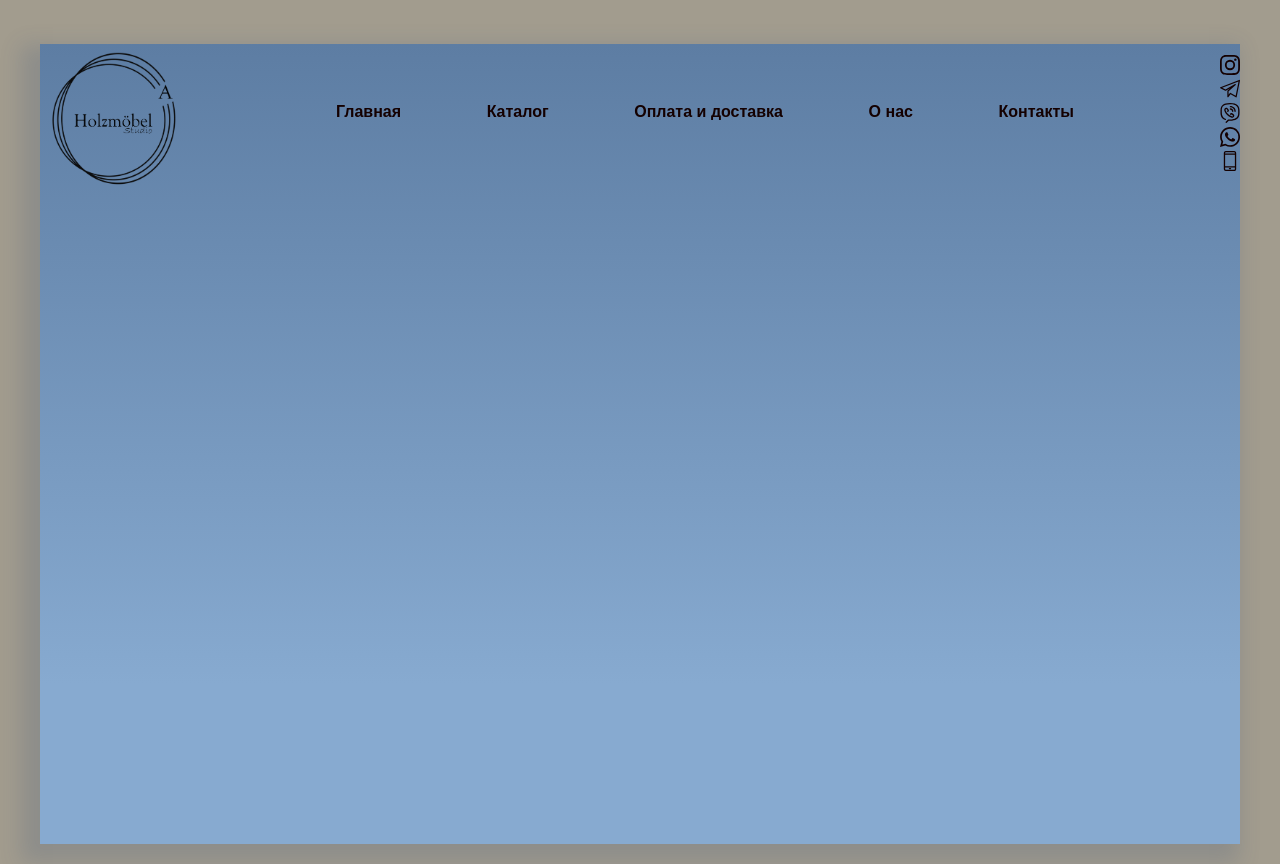
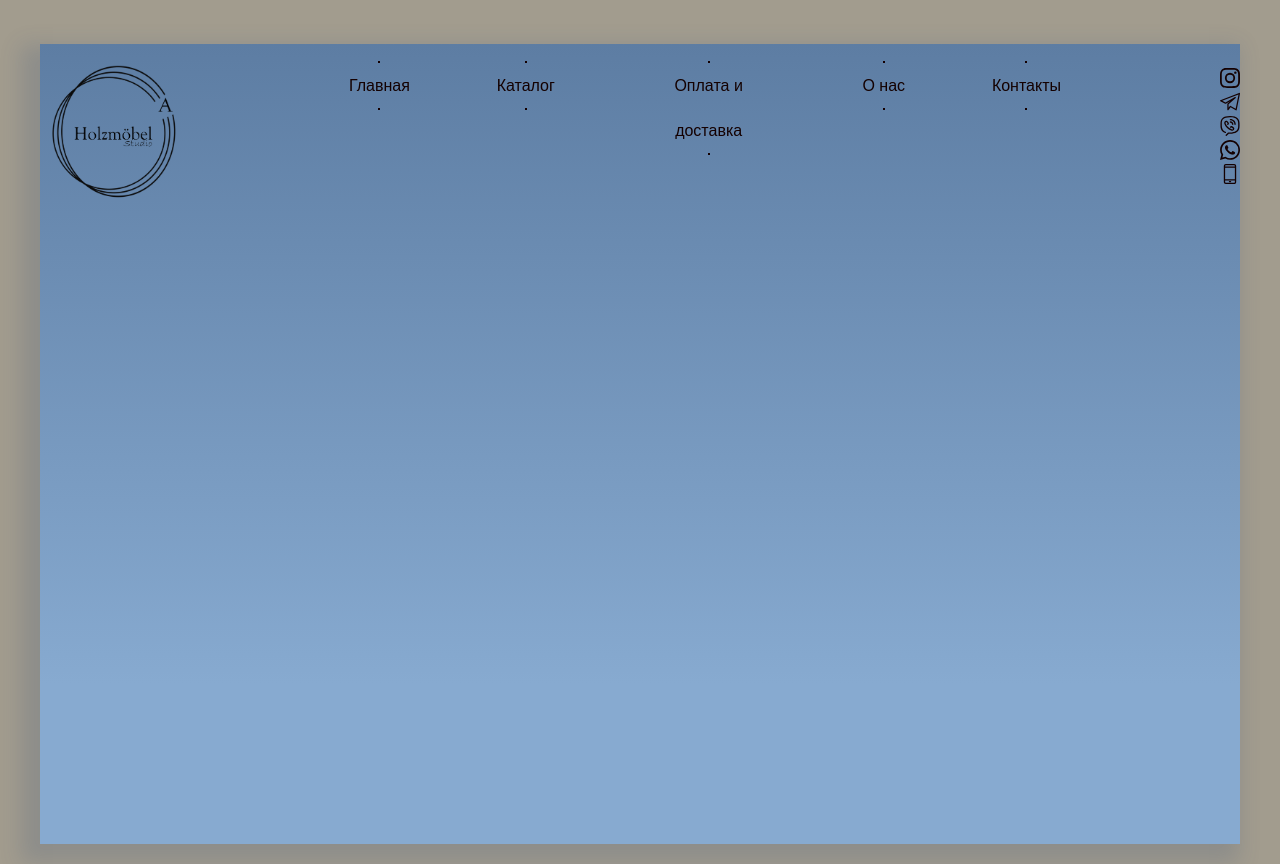
Before and after one commit to ReginaVarybrus/HolzmobelStudio, a website: page index.html in a window 1280 px wide. Drawn offline with Linux system fonts and the light colour scheme.

Commit message:
main_nav changed

```diff
--- a/index.html
+++ b/index.html
@@ -57,11 +57,11 @@
                     <a href="#"><img src="img/logo.png" alt="main-logo" /></a>
                     <nav class="header__items__nav">
                         <ul>
-                            <li><a href="#">Главная</a></li>
-                            <li><a href="#">Каталог</a></li>
-                            <li><a href="#">Оплата и доставка</a></li>
-                            <li><a href="#">О нас</a></li>
-                            <li><a href="#">Контакты</a></li>
+                            <li><a class="btn nav-btn" href="#">Главная</a></li>
+                            <li><a class="btn nav-btn" href="#">Каталог</a></li>
+                            <li><a class="btn nav-btn" href="#">Оплата и доставка</a></li>
+                            <li><a class="btn nav-btn" href="#">О нас</a></li>
+                            <li><a class="btn nav-btn" href="#">Контакты</a></li>
                         </ul>
                     </nav>
                     <ul class="header__items__contact">
--- a/scss/_styles.scss
+++ b/scss/_styles.scss
@@ -85,11 +85,49 @@ body {
         li {
           // border: 1px solid $diesel;
           padding: 10px 15px;
-          a {
+          .btn {
             text-decoration: none;
             // text-transform: uppercase;
             font-weight: 600;
             color: $diesel;
+            cursor: pointer;
+            font-size: 16px;
+            font-weight: 400;
+            line-height: 45px;
+            margin: 0 0 2em;
+            max-width: 160px;
+            position: relative;
+            text-decoration: none;
+            width: 100%;
+          }
+          .nav-btn {
+            letter-spacing: 0;
+            &:hover,
+            &:active {
+              letter-spacing: 5px;
+            }
+            &:after,
+            &:before {
+              -webkit-backface-visibility: hidden;
+              backface-visibility: hidden;
+              border: 1px solid $diesel;
+              bottom: 0px;
+              content: " ";
+              display: block;
+              margin: 0 auto;
+              position: relative;
+              transition: all 280ms ease-in-out;
+              width: 0;
+            }
+            &:hover:before,
+            &:hover:after {
+              bottom: auto;
+              top: 0;
+              width: 100%;
+              backface-visibility: hidden;
+              border-color: $diesel;
+              transition: width 350ms ease-in-out;
+            }
           }
         }
       }
```
Also changed, not shown: css/main.min.css.
